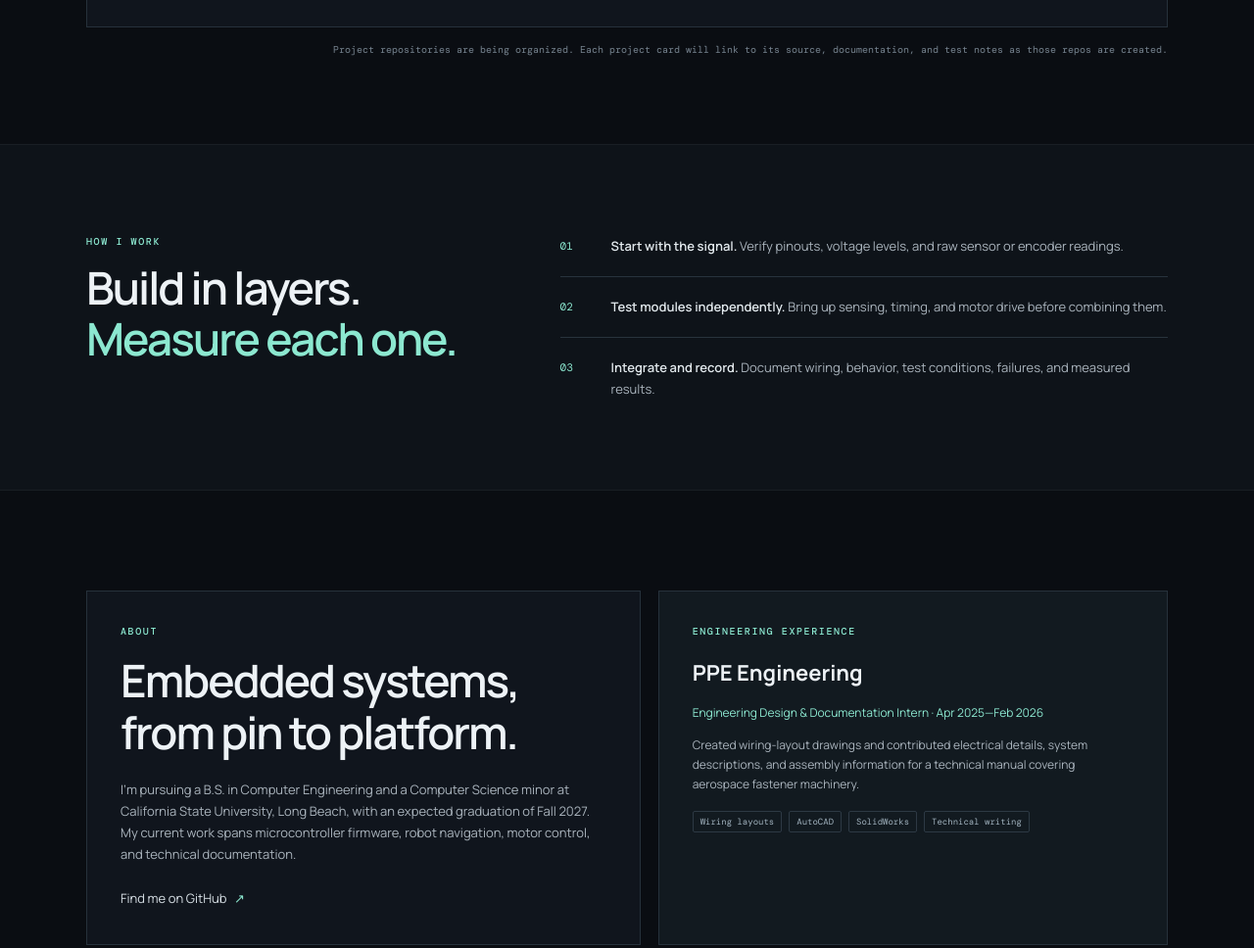
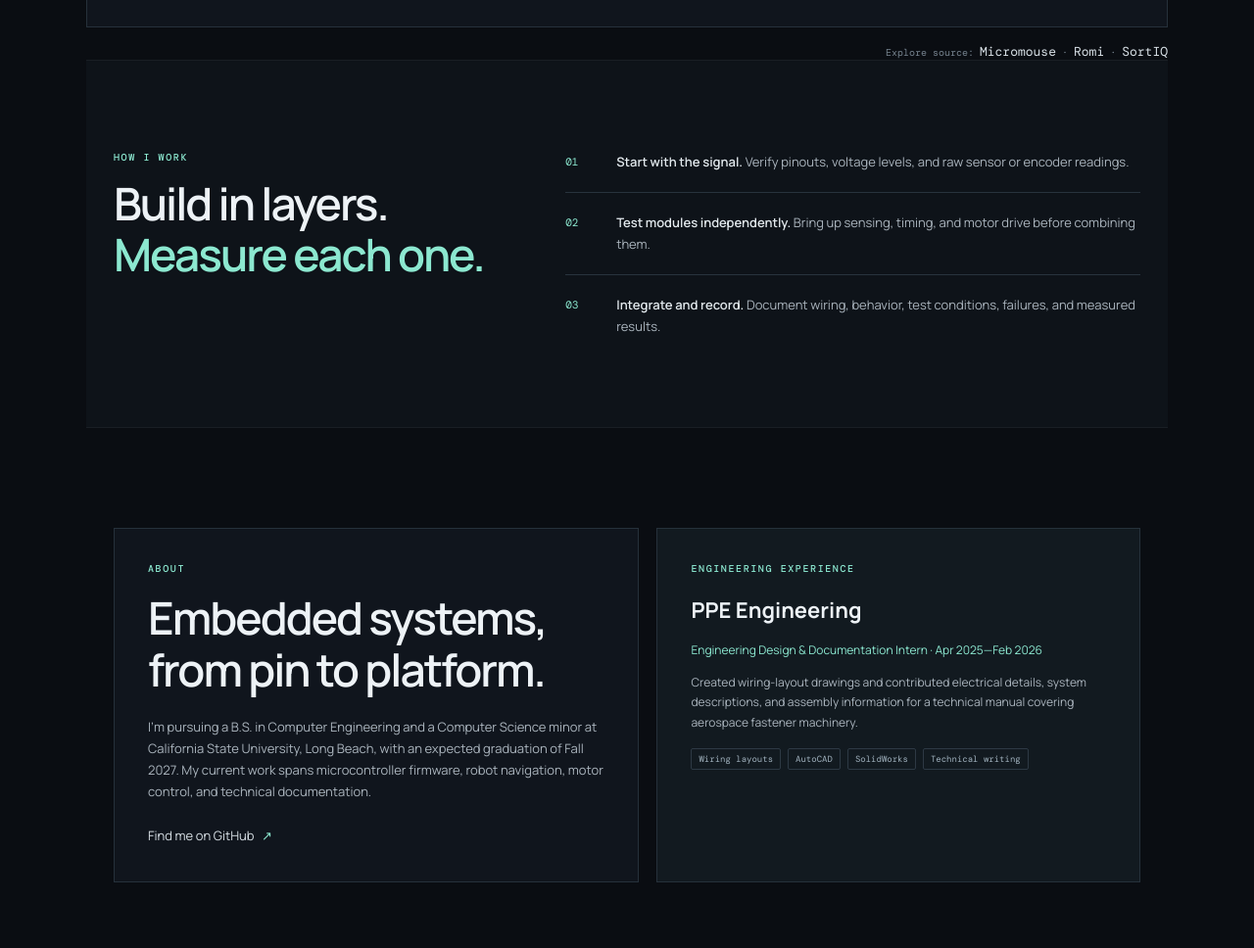
Before and after one commit to andresot00/andresot00.github.io, a plain HTML site: page index.html in a window 1280 px wide. Shown: the part 1938-2906 px from the top of the page at 98% size. Drawn offline with nearby package versions, Linux system fonts and the light colour scheme.

Commit message:
Update index.html

```diff
--- a/index.html
+++ b/index.html
@@ -93,8 +93,12 @@
         </div>
         <div class="project-art art-sort" aria-hidden="true"><div class="sort-path"><i></i><i></i><i></i><i></i></div><span>VISION<br>→ SORT</span></div>
       </article>
-      <p class="repo-note">Project repositories are being organized. Each project card will link to its source, documentation, and test notes as those repos are created.</p>
-    </section>
+      <p class="repo-note">
+  Explore source:
+  <a class="text-link" href="https://github.com/andresot00/esp32-micromouse">Micromouse</a> ·
+  <a class="text-link" href="https://github.com/andresot00/romi-following-robot">Romi</a> ·
+  <a class="text-link" href="https://github.com/andresot00/sortiq-parts-sorter">SortIQ</a>
+</p>
 
     <section class="approach-section" id="approach">
       <div class="approach-intro"><p class="eyebrow">HOW I WORK</p><h2>Build in layers.<br><em>Measure each one.</em></h2></div>
```
